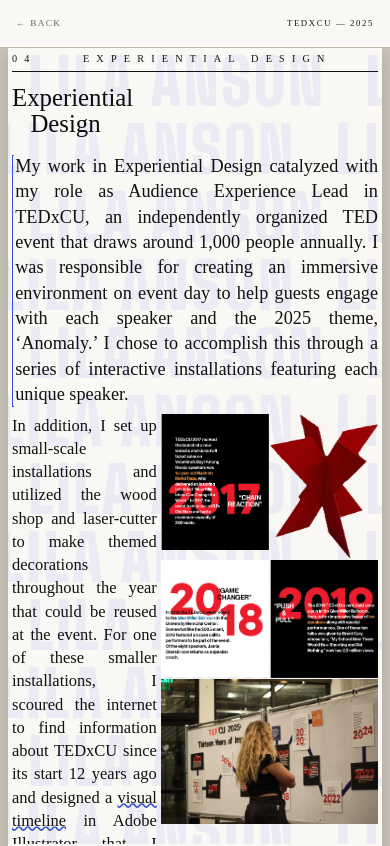
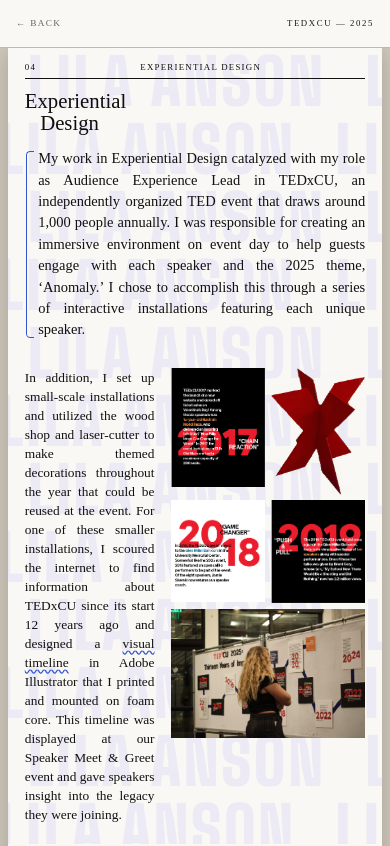
Before and after one commit to harri665/LilaAnsonWebsite, a React (Vite) app in the folder client/: page /work/tedxcu in a window 390 px wide. Shown: the top 846 px of the page. Built offline with nearby package versions, Linux system fonts and the light colour scheme; a web font is replaced by a local one.

Commit message:
fixed a bunch of scaling issues

```diff
--- a/client/src/pages/TEDxCU.css
+++ b/client/src/pages/TEDxCU.css
@@ -313,19 +313,19 @@
   }
 
   .tedx-wrap .tedx-rh {
-    font-size: calc(0.64rem / var(--wb-page-zoom, 1)) !important;
-    letter-spacing: calc(0.14em / var(--wb-page-zoom, 1));
-    padding-bottom: calc(0.28rem / var(--wb-page-zoom, 1));
-    margin-bottom: calc(0.8rem / var(--wb-page-zoom, 1));
+    font-size: 0.64rem !important;
+    letter-spacing: 0.14em;
+    padding-bottom: 0.28rem;
+    margin-bottom: 0.8rem;
   }
 
   .tedx-wrap .tedx-title {
-    font-size: calc(1.8rem / var(--wb-page-zoom, 1)) !important;
-    line-height: calc(1.9rem / var(--wb-page-zoom, 1)) !important;
-    margin-bottom: calc(1rem / var(--wb-page-zoom, 1));
+    font-size: 1.8rem !important;
+    line-height: 1.9rem !important;
+    margin-bottom: 1rem;
   }
 
   .tedx-wrap .tedx-title-l2 {
-    padding-left: calc(1.05rem / var(--wb-page-zoom, 1)) !important;
+    padding-left: 1.05rem !important;
   }
 }
--- a/client/src/pages/WorkBook.css
+++ b/client/src/pages/WorkBook.css
@@ -282,79 +282,83 @@
     max-height: calc(100dvh - 48px);
   }
 
+  .wb-mobile-page > .tedx-pg {
+    transform: none;
+  }
+
   .tedx-pg:not(.wb-page-06):not(.wb-page-07) .tedx-body {
-    font-size: calc(0.26rem + (0.98rem / var(--wb-page-zoom, 1))) !important;
-    line-height: calc(0.36rem + (1.38rem / var(--wb-page-zoom, 1))) !important;
+    font-size: 1rem !important;
+    line-height: 1.42 !important;
   }
 
   .tedx-pg:not(.wb-page-06):not(.wb-page-07) .tedx-body.lg {
-    font-size: calc(0.3rem + (1.08rem / var(--wb-page-zoom, 1))) !important;
-    line-height: calc(0.42rem + (1.5rem / var(--wb-page-zoom, 1))) !important;
+    font-size: 1.08rem !important;
+    line-height: 1.48 !important;
   }
 
   .tedx-pg .tedx-rh {
-    font-size: calc(0.64rem / var(--wb-page-zoom, 1)) !important;
-    letter-spacing: calc(0.14em / var(--wb-page-zoom, 1));
-    padding-bottom: calc(0.28rem / var(--wb-page-zoom, 1));
-    margin-bottom: calc(0.8rem / var(--wb-page-zoom, 1));
+    font-size: 0.66rem !important;
+    letter-spacing: 0.14em;
+    padding-bottom: 0.28rem;
+    margin-bottom: 0.8rem;
   }
 
   .tedx-pg .tedx-title {
-    font-size: calc(1.55rem / var(--wb-page-zoom, 1)) !important;
-    line-height: calc(1.66rem / var(--wb-page-zoom, 1)) !important;
+    font-size: 1.55rem !important;
+    line-height: 1.66rem !important;
   }
 
   .tedx-pg .tedx-title-l2 {
-    padding-left: calc(1.15rem / var(--wb-page-zoom, 1)) !important;
+    padding-left: 1.15rem !important;
   }
 
   .tedx-pg .cs-section-title,
   .tedx-pg .zine-title,
   .tedx-pg .bb-title {
-    font-size: calc(1.02rem / var(--wb-page-zoom, 1)) !important;
-    line-height: calc(1.3rem / var(--wb-page-zoom, 1)) !important;
-    margin-bottom: calc(1rem / var(--wb-page-zoom, 1)) !important;
+    font-size: 1.02rem !important;
+    line-height: 1.3rem !important;
+    margin-bottom: 1rem !important;
   }
 
   .wb-p06-intro-copy {
-    font-size: calc(0.82rem / var(--wb-page-zoom, 1)) !important;
-    line-height: calc(1.17rem / var(--wb-page-zoom, 1)) !important;
+    font-size: 0.68rem !important;
+    line-height: 0.98rem !important;
   }
 
   .wb-page-06 .tedx-pg-inner {
-    padding: calc(1.1rem / var(--wb-page-zoom, 1)) calc(1.5rem / var(--wb-page-zoom, 1)) !important;
+    padding: 1.1rem 1.5rem !important;
   }
 
   .wb-p06-outro-copy {
-    font-size: calc(1rem / var(--wb-page-zoom, 1)) !important;
-    line-height: calc(1.44rem / var(--wb-page-zoom, 1)) !important;
+    font-size: 1rem !important;
+    line-height: 1.44rem !important;
   }
 
   .wb-p06-woodshop-copy {
-    font-size: calc(0.95rem / var(--wb-page-zoom, 1)) !important;
-    line-height: calc(1.36rem / var(--wb-page-zoom, 1)) !important;
+    font-size: 0.95rem !important;
+    line-height: 1.36rem !important;
   }
 
   .wb-p07-event-copy {
-    font-size: calc(1.06rem / var(--wb-page-zoom, 1)) !important;
-    line-height: calc(1.52rem / var(--wb-page-zoom, 1)) !important;
+    font-size: 1.06rem !important;
+    line-height: 1.52rem !important;
   }
 
   .wb-page-07 .tedx-bubble-wrap {
-    margin-top: calc(1rem / var(--wb-page-zoom, 1));
-    padding-top: calc(1.45rem / var(--wb-page-zoom, 1));
+    margin-top: 1rem;
+    padding-top: 1.45rem;
   }
 
   .wb-page-07 .tedx-bubble-wrap::before {
-    font-size: calc(2.2rem / var(--wb-page-zoom, 1));
-    left: calc(0.9rem / var(--wb-page-zoom, 1));
+    font-size: 2.2rem;
+    left: 0.9rem;
   }
 
   .wb-page-07 .tedx-bubble {
-    width: calc(220px / var(--wb-page-zoom, 1));
-    height: calc(220px / var(--wb-page-zoom, 1));
-    padding: calc(0.85rem / var(--wb-page-zoom, 1));
-    font-size: calc(1.05rem / var(--wb-page-zoom, 1));
+    width: 220px;
+    height: 220px;
+    padding: 0.85rem;
+    font-size: 1.05rem;
     line-height: 1.32;
   }
 
--- a/client/src/pages/fitPages.js
+++ b/client/src/pages/fitPages.js
@@ -1,17 +1,15 @@
 const NAV_H = 48
 
 export function fitPages() {
-  const isMobile = window.matchMedia('(max-width: 900px)').matches
+  const epsilon = 2
 
   document.querySelectorAll('.tedx-pg').forEach(pg => {
     const inner = pg.querySelector('.tedx-pg-inner')
     if (!inner) return
 
-    if (!isMobile) {
-      inner.style.zoom = '1'
-      pg.style.setProperty('--wb-page-zoom', '1')
-      return
-    }
+    // Reset before measuring so previous pass transforms do not skew available space.
+    inner.style.zoom = '1'
+    pg.style.setProperty('--wb-page-zoom', '1')
 
     let availableH = pg.clientHeight
     if (!availableH) availableH = window.innerHeight - NAV_H
@@ -19,29 +17,60 @@
     let availableW = pg.clientWidth
     if (!availableW) availableW = window.innerWidth
 
-    let lo = 0.2
+    availableH = Math.max(0, availableH - epsilon)
+    availableW = Math.max(0, availableW - epsilon)
+
+    if (!availableH || !availableW) return
+
+    let lo = 0.1
     let hi = 1
-    let best = lo
 
-    for (let i = 0; i < 20; i++) {
+    for (let i = 0; i < 24; i++) {
       const mid = (lo + hi) / 2
       inner.style.zoom = String(mid)
-      pg.style.setProperty('--wb-page-zoom', String(mid))
-
-      if (inner.scrollHeight <= availableH && inner.scrollWidth <= availableW) {
-        best = mid
-        lo = mid
-      } else {
-        hi = mid
-      }
+      const rect = inner.getBoundingClientRect()
+      const fitsH = rect.height <= availableH
+      const fitsW = rect.width <= availableW + 12
+      const fits = fitsH && fitsW
+      if (fits) lo = mid
+      else hi = mid
     }
 
-    inner.style.zoom = String(best)
-    pg.style.setProperty('--wb-page-zoom', String(best))
+    let finalScale = Math.max(0.1, lo)
+    inner.style.zoom = String(finalScale)
+    pg.style.setProperty('--wb-page-zoom', String(finalScale))
+
+    // Final clamp for rounding differences under browser/page zoom.
+    let guard = 0
+    while (guard < 8) {
+      const rect = inner.getBoundingClientRect()
+      if (rect.height <= availableH && rect.width <= availableW + 8) break
+      const byH = availableH / rect.height
+      const byW = availableW / rect.width
+
+      // Height is the dominant constraint; width gets a small tolerance to avoid over-shrinking.
+      const factor = rect.height > availableH
+        ? Math.min(byH, Math.min(1, byW + 0.02))
+        : Math.min(1, byW)
+
+      finalScale = Math.max(0.1, finalScale * Math.min(0.999, factor))
+      inner.style.zoom = String(finalScale)
+      pg.style.setProperty('--wb-page-zoom', String(finalScale))
+      guard += 1
+    }
+
   })
 }
 
 export function fitFillText() {
+  const isMobile = window.matchMedia('(max-width: 900px)').matches
+  if (isMobile) {
+    document.querySelectorAll('.tedx-fill-text').forEach(el => {
+      el.style.fontSize = ''
+    })
+    return
+  }
+
   document.querySelectorAll('.tedx-fill-text').forEach(el => {
     const col = el.closest('.tedx-fill-col')
     if (!col) return
@@ -67,6 +96,7 @@
 export function setupFitPages() {
   let frame
   let count = 0
+  const vv = window.visualViewport
   const loop = () => {
     fitAll()
     if (count++ < 10) frame = requestAnimationFrame(loop)
@@ -74,6 +104,8 @@
   frame = requestAnimationFrame(loop)
 
   window.addEventListener('resize', fitAll)
+  vv?.addEventListener('resize', fitAll)
+  vv?.addEventListener('scroll', fitAll)
   const imgs = document.querySelectorAll('.tedx-pg img')
   imgs.forEach(img => {
     if (!img.complete) img.addEventListener('load', fitAll)
@@ -82,6 +114,8 @@
   return () => {
     cancelAnimationFrame(frame)
     window.removeEventListener('resize', fitAll)
+    vv?.removeEventListener('resize', fitAll)
+    vv?.removeEventListener('scroll', fitAll)
     imgs.forEach(img => img.removeEventListener('load', fitAll))
   }
 }
```
